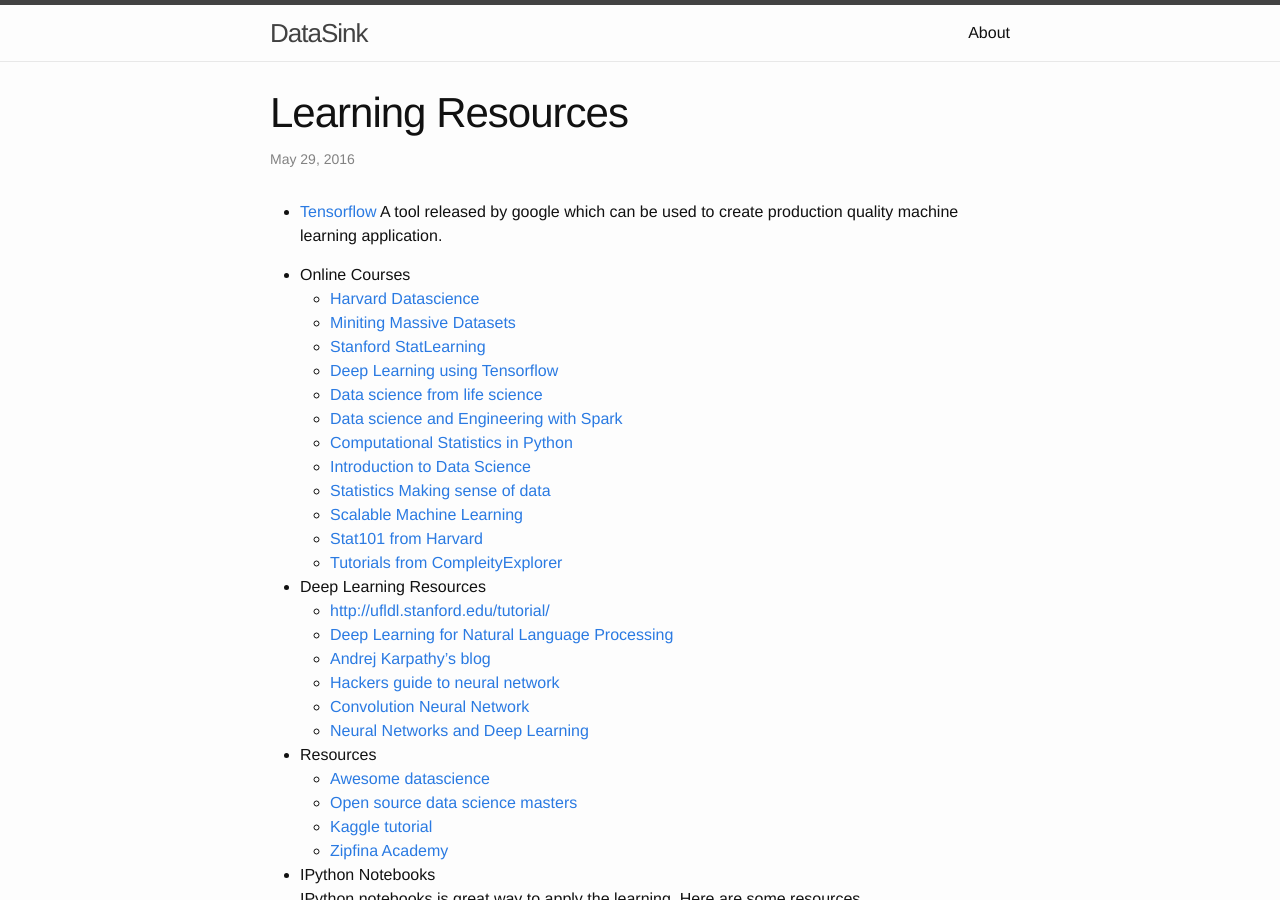
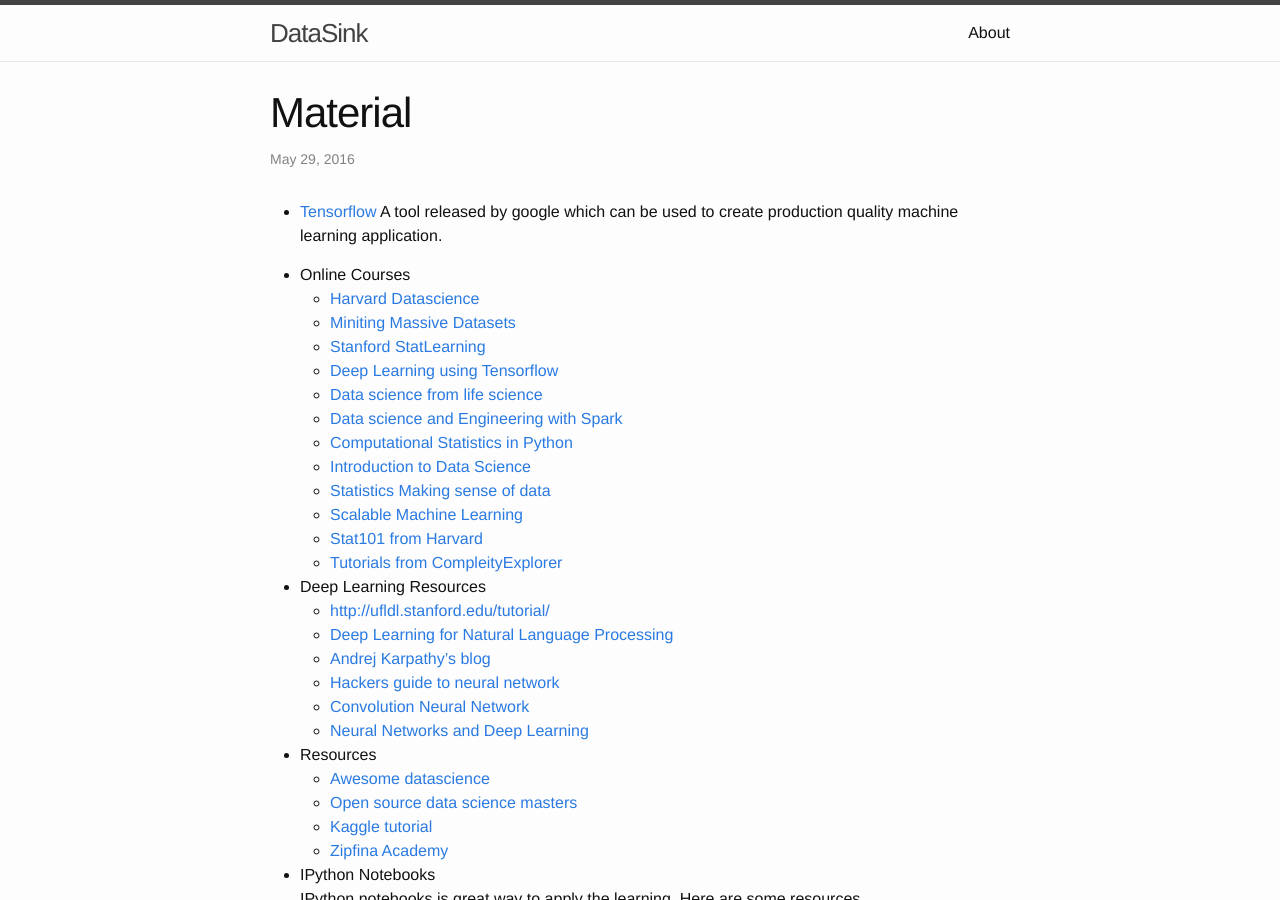
Before and after one commit to nvb2005/dataSink, a Jekyll site: the page built from _posts/2016-05-14-learning-resources.markdown, in a window 1280 px wide and 900 px high. Built offline with Jekyll 4.4.1, drawn with Linux system fonts in a browser that asks for light colours.

Commit message:
Update 2016-05-14-learning-resources.markdown

```diff
--- a/_posts/2016-05-14-learning-resources.markdown
+++ b/_posts/2016-05-14-learning-resources.markdown
@@ -1,6 +1,6 @@
 ---
 layout: post
-title: Learning Resources
+title: Material
 date:   2016-05-29
 categories: resources
 ---
```
